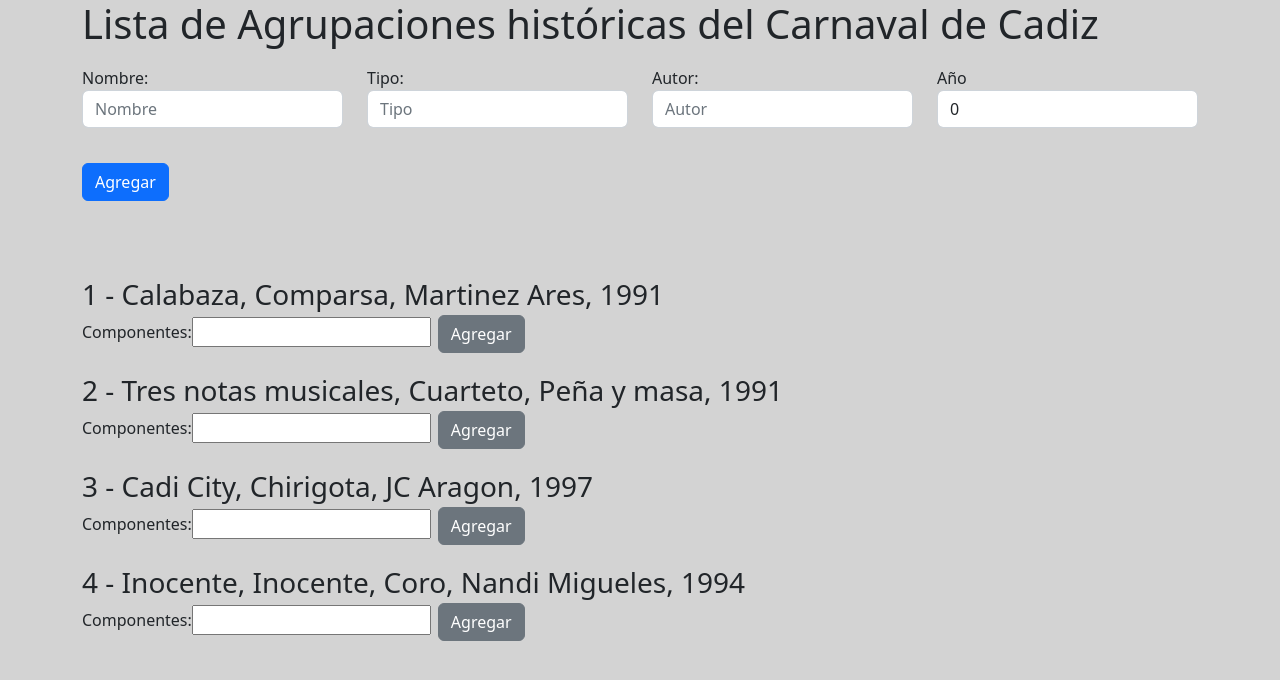
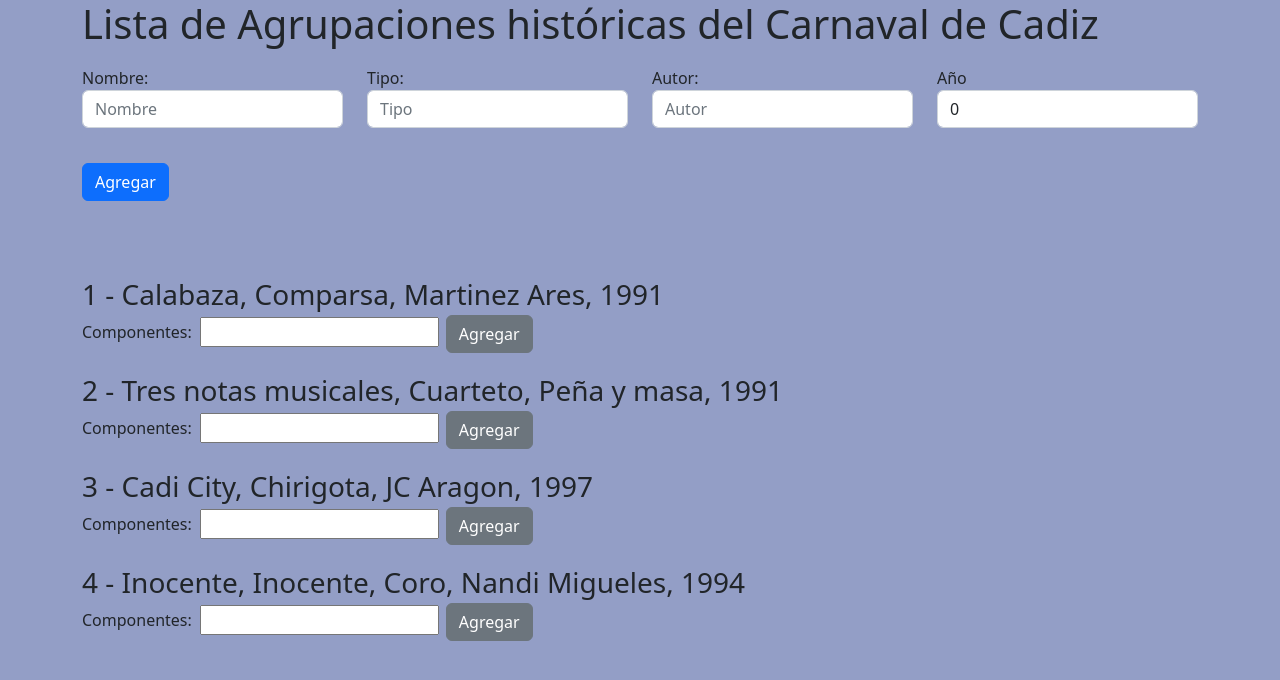
Before and after one commit to jcalerofm/2dam-empleados, an Angular app: page / in a window 1280 px wide. Shown: the top 680 px of the page. Built offline with nearby package versions, Linux system fonts and the light colour scheme.

Commit message:
some css shit done

```diff
--- a/src/app/agrupacion-hijo-c/agrupacion-hijo-c.component.html
+++ b/src/app/agrupacion-hijo-c/agrupacion-hijo-c.component.html
@@ -3,11 +3,13 @@
     <div class="col fs-3">
       {{indice +1}} - {{listaAgrupaciones.nombre}}, {{listaAgrupaciones.tipo}}, {{listaAgrupaciones.autor}},
       {{listaAgrupaciones.anyo}}
+
     </div>
+
     <app-componentes-agrupacion-c (componenteAgrupacion)="agregarComponente($event)"></app-componentes-agrupacion-c>
-      <ul style="list-style: none;">
-        <li *ngFor="let componente of arrayComponente">{{componente}}</li>
-      </ul>
+    <ul style="list-style: none;">
+      <li id="componente" *ngFor="let componente of arrayComponente">{{componente}}</li>
+    </ul>
 
   </div>
 </div>
--- a/src/app/componentes-agrupacion-c/componentes-agrupacion-c.component.html
+++ b/src/app/componentes-agrupacion-c/componentes-agrupacion-c.component.html
@@ -1,3 +1,4 @@
 <label>Componentes: </label>
-<input type="text" #nuevoComponente>
+
+<input type="text" #nuevoComponente style="margin-left: 8px;">
 <button type="button" id="botoncomponente" (click)="agregarComponente(nuevoComponente.value)" class="btn btn-secondary">Agregar</button>
--- a/src/app/componentes-agrupacion-c/componentes-agrupacion-c.component.ts
+++ b/src/app/componentes-agrupacion-c/componentes-agrupacion-c.component.ts
@@ -18,6 +18,7 @@ export class ComponentesAgrupacionCComponent implements OnInit {
 
   agregarComponente(value: string) {
     this.componenteAgrupacion.emit(value);
+    value = "";
   }
 
 }
--- a/src/styles.css
+++ b/src/styles.css
@@ -1,9 +1,31 @@
 /* You can add global styles to this file, and also import other style files */
 body{
-  background-color: lightgray!important;
+  /* background-color: rgb(227, 177, 177)!important; */
+  animation: changeBackgroundColor 7s infinite;
+}
+@keyframes changeBackgroundColor {
+  0% {
+    background-color: #a5c3e1;
+  }
+
+  50% {
+    background-color: #eb7c76;
+  }
+
+  100% {
+    background-color: #71abe5;
+  }
 }
 
 #botoncomponente{
   margin-left: 7px;
   color: white!important;
 }
+
+#botoncomponente:hover{
+  background-color: #1a73e8!important;
+}
+
+#componente{
+  font-size: 22px;
+}
```
